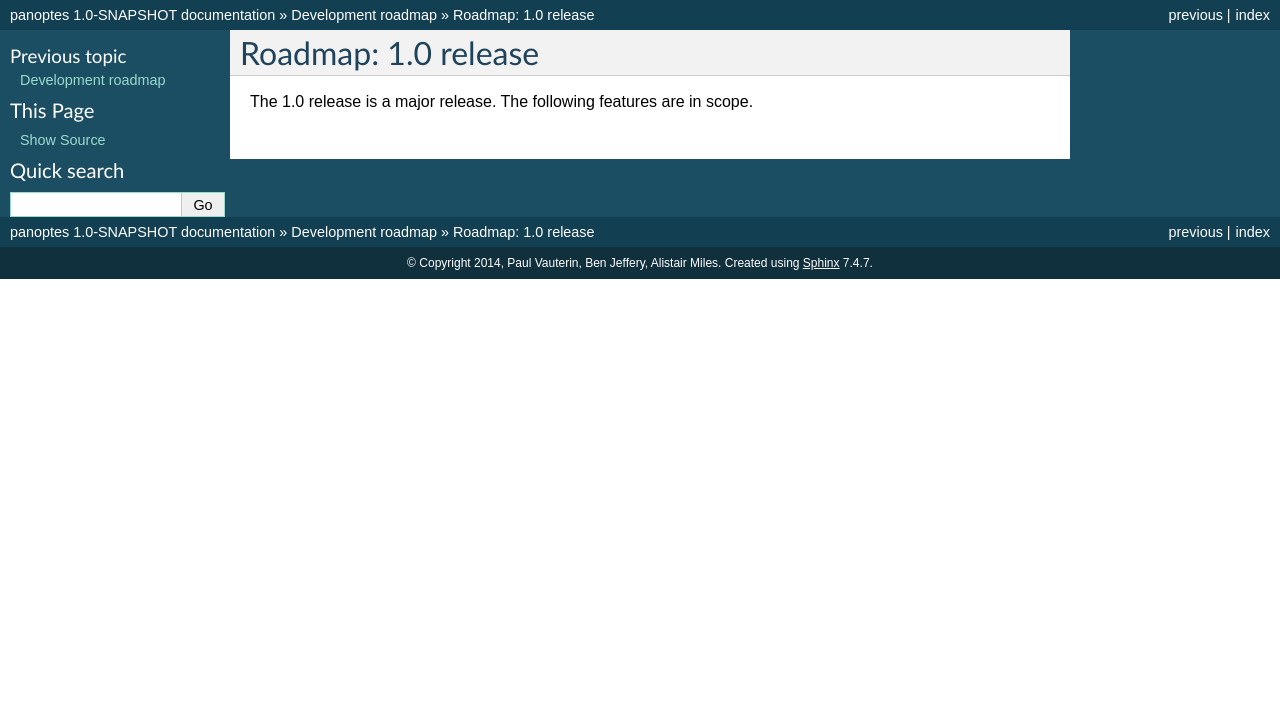
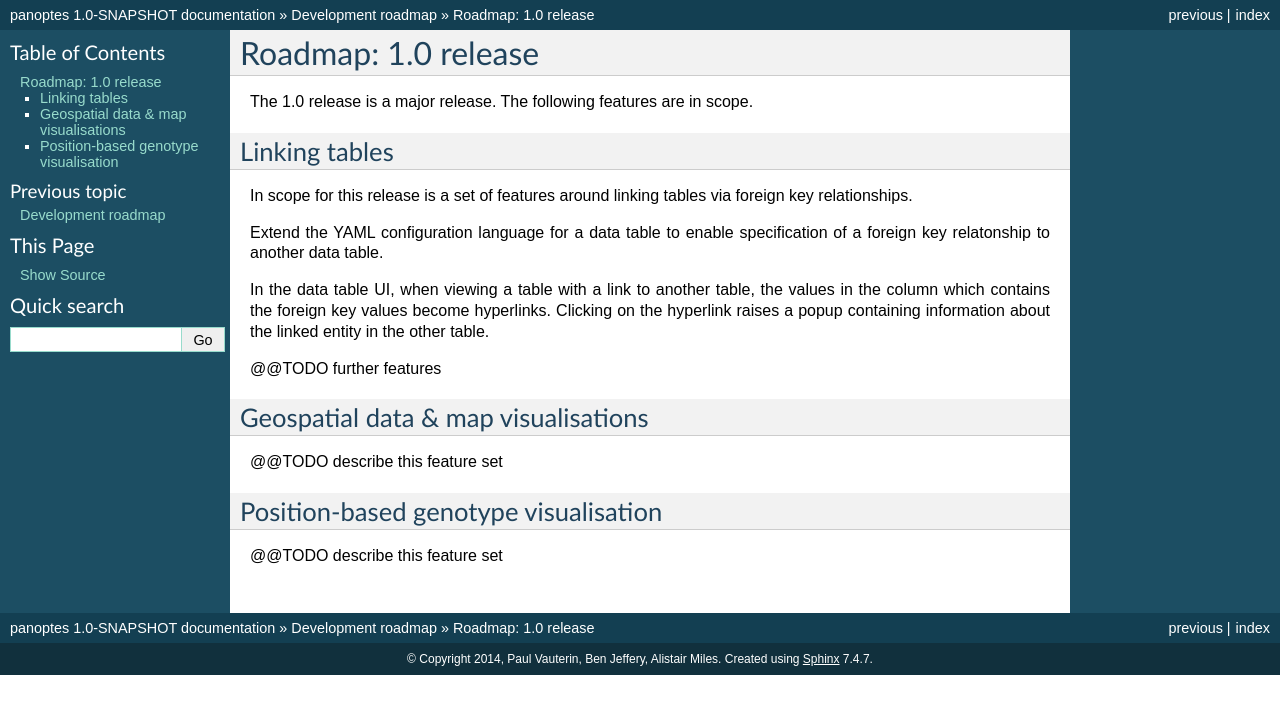
Before and after one commit to cggh/panoptes, a Sphinx documentation site: the page built from documentation/roadmap_1_0.rst, in a window 1280 px wide. Shown: the top 714 px of the page. Built offline with Sphinx 7.4.7, drawn with Linux system fonts in a browser that asks for light colours.

Commit message:
some initial work on roadmap for 1.0

```diff
--- a/documentation/roadmap_1_0.rst
+++ b/documentation/roadmap_1_0.rst
@@ -2,3 +2,32 @@ Roadmap: 1.0 release
 ====================
 
 The 1.0 release is a major release. The following features are in scope.
+
+
+Linking tables
+--------------
+
+In scope for this release is a set of features around linking tables
+via foreign key relationships.
+
+Extend the YAML configuration language for a data table to enable
+specification of a foreign key relatonship to another data table.
+
+In the data table UI, when viewing a table with a link to another
+table, the values in the column which contains the foreign key values
+become hyperlinks. Clicking on the hyperlink raises a popup containing
+information about the linked entity in the other table.
+
+@@TODO further features
+
+
+Geospatial data & map visualisations
+------------------------------------
+
+@@TODO describe this feature set
+
+
+Position-based genotype visualisation
+-------------------------------------
+
+@@TODO describe this feature set
```
